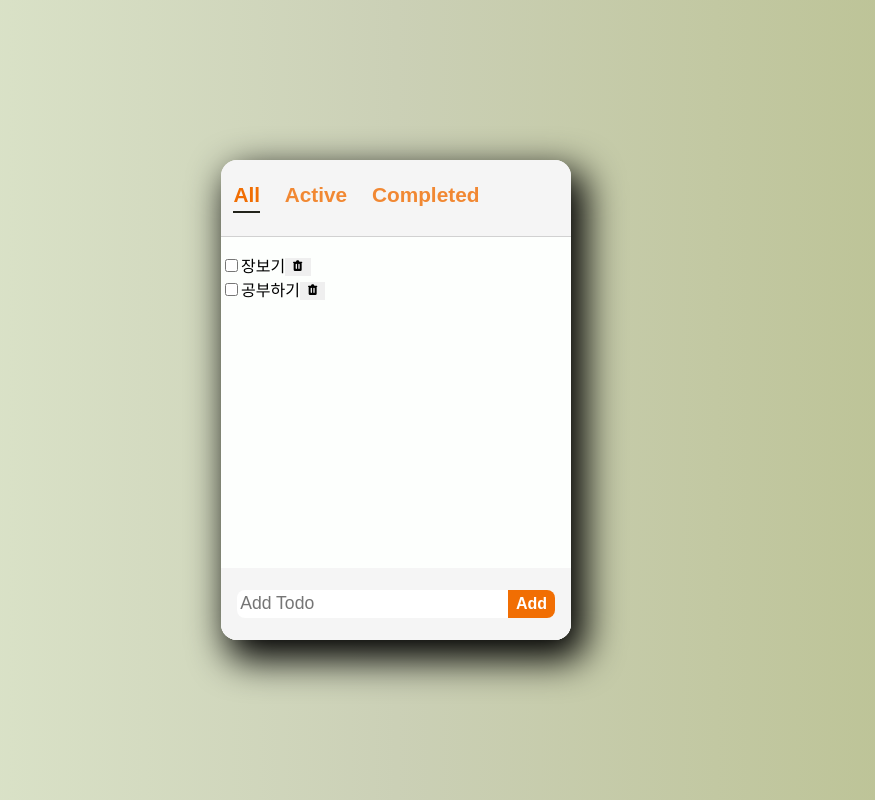
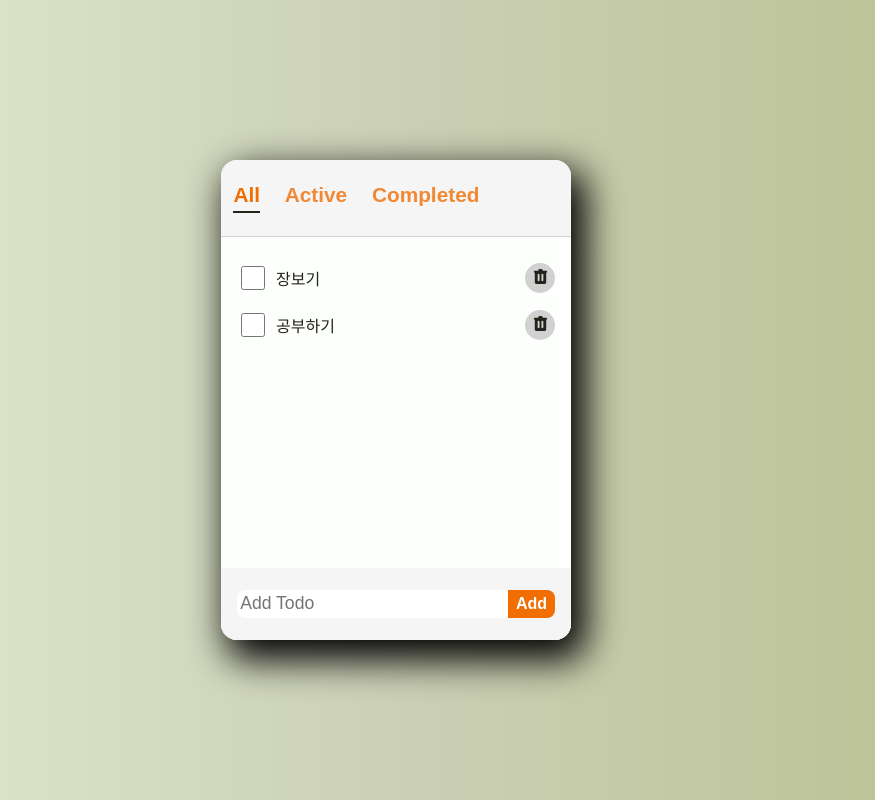
Before and after one commit to hammimo/react-todolist, a React (Create React App) app: page / in a window 1280 px wide. Shown: the whole page, without its empty margins (244-1119 px from the left). Built offline with nearby package versions, Linux system fonts and the light colour scheme.

Commit message:
todo CSS

```diff
--- a/src/components/AddTodo/AddTodo.module.css
+++ b/src/components/AddTodo/AddTodo.module.css
@@ -10,6 +10,7 @@
     font-size: 1.1rem;
     padding: 0.2rem ;
     border: none;
+    outline: none;
     border-top-left-radius: 8px;
     border-bottom-left-radius: 8px;
 }
--- a/src/components/Todo/Todo.jsx
+++ b/src/components/Todo/Todo.jsx
@@ -1,5 +1,6 @@
 import React from 'react';
 import {HiTrash} from 'react-icons/hi';
+import styles from './Todo.module.css'
 
 export default function Todo({todo, onUpdate, onDelete}) {
     const {text, status} =todo;
@@ -8,16 +9,19 @@
         onUpdate({...todo, status});
     }
     const handleDelete = () => onDelete(todo);
-    return (<li>
+    return (<li className={styles.todo}>
         <input
+            className={styles.checkbox}
             type='checkbox'
             id='checkbox'
             checked={status ==='completed'}
             onChange={handleChange}
             />
-        <label htmlFor='checkbox'>{text}</label>
-        <button onClick={handleDelete}>
-            <HiTrash/>
+        <label htmlFor='checkbox'className={styles.text}>{text}</label>
+        <span className={styles.icon}>
+        <button onClick={handleDelete} className={styles.button}>
+            <HiTrash className={styles.trash}/>
         </button>
+        </span>
     </li>);
 }
--- /dev/null
+++ b/src/components/Todo/Todo.module.css
@@ -0,0 +1,41 @@
+.todo {
+    display: flex;
+    justify-content: space-between;
+    align-items: center;
+    padding: 0.5rem 1rem;
+    margin: 0.1rem 0;
+    color: var(--color-text);
+}
+
+.checkbox {
+    width: 1.5rem;
+    height: 1.5rem;
+}
+
+.text {
+    flex: 1 1 0%;
+    margin-left: 0.5rem;
+    font-size: 1rem;
+}
+
+.icon {
+    width: 30px;
+    height: 30px;
+    background-color: var(--color-gray);
+    border-radius: 100%;
+    transition: all 150ms ease-out;
+}
+
+.icon:hover {
+    background-color: var(--color-accent);
+    transform: rotate(15deg) scale(1.2);
+}
+
+.button {
+    color: var(--color-text);
+    background-color: transparent;
+}
+.trash {
+    margin-top: 3px;
+    font-size: 19px;
+}
--- a/src/components/TodoList/TodoList.module.css
+++ b/src/components/TodoList/TodoList.module.css
@@ -1,5 +1,6 @@
 .container {
     height: 100%;
+    min-height: 0;
     display: flex;
     flex-direction: column;
     background-color: var(--color-bg);
--- a/src/index.css
+++ b/src/index.css
@@ -5,6 +5,7 @@
   --color-text: #22231b;
   --color-accent: #f16e03;
   --color-white: white;
+  --color-scrollbar: #aaa7a7;
 }
 
 body {
@@ -24,6 +25,7 @@
   background: -webkit-linear-gradient(left, #E2ECD1 0%, #CBD0B6 50%, #B9C08E 100%);
   background: linear-gradient(to right, #E2ECD1 0%, #CBD0B6 50%, #B9C08E 100%);
   font-size: 1rem;
+  accent-color : var(--color-accent);
 }
 
 #root {
@@ -53,4 +55,21 @@
 
 button {
   border: none;
+  outline: none;
 }
+
+::-webkit-scrollbar {
+  width: 0.4rem;
+}
+
+::-webkit-scrollbar-track {
+  background-color: var(--color-bg-dark);
+}
+
+::-webkit-scrollbar-thumb {
+  background-color: var(--color-scrollbar);
+}
+
+::-webkit-scrollbar-thumb:hover {
+  background-color: var(--color-accent);
+}
```
